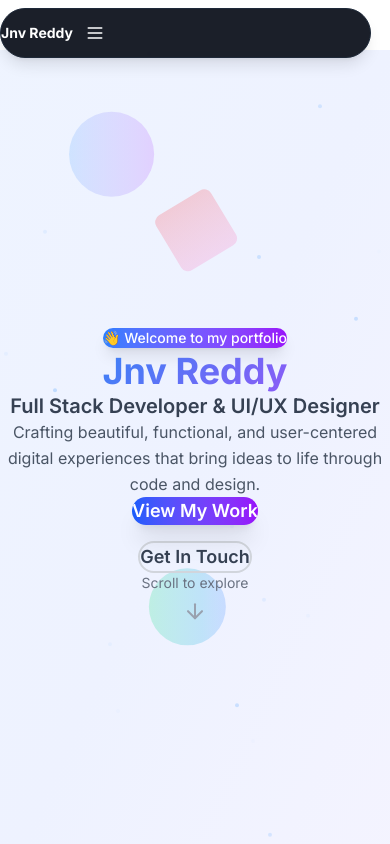
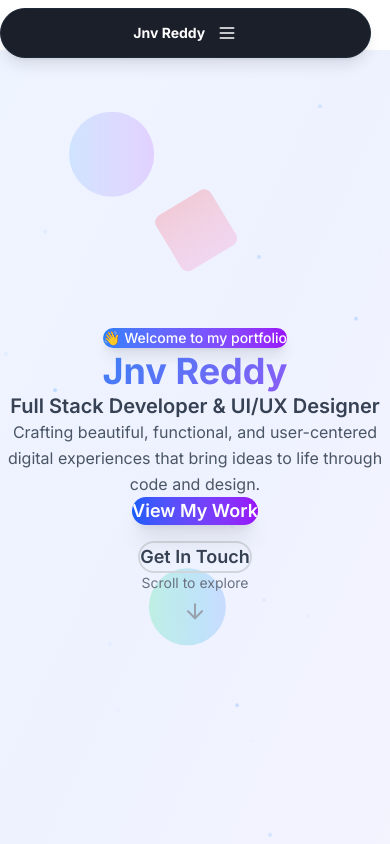
Before and after one commit to jnvreddy/Portfolio, a React (Vite) app: page / in a window 390 px wide. Shown: the top 844 px of the page. Built offline with nearby package versions, Linux system fonts and the light colour scheme.

Commit message:
UI updated

```diff
--- a/src/components/Header.tsx
+++ b/src/components/Header.tsx
@@ -99,7 +99,7 @@ const Header = () => {
         }`}
     >
       {/* Header Bar */}
-      <div className="flex items-center gap-3 sm:gap-6 h-12 md:h-16 px-4 sm:px-6">
+      <div className="flex items-center justify-center gap-3 sm:gap-6 h-12 md:h-16 px-4 sm:px-6">
         {/* Logo */}
         <motion.div
           variants={itemVariants}
--- a/src/components/Home.tsx
+++ b/src/components/Home.tsx
@@ -7,7 +7,7 @@ import Contact from "./home/Contact";
 
 const Home = () => {
   return (
-    <div className="min-h-screen bg-white dark:bg-gray-950 text-gray-900 dark:text-gray-100 transition-colors duration-300">
+    <div className="min-h-screen w-full bg-white dark:bg-gray-950 text-gray-900 dark:text-gray-100 transition-colors duration-300">
       <Header />
       <Hero />
       <About />
```
